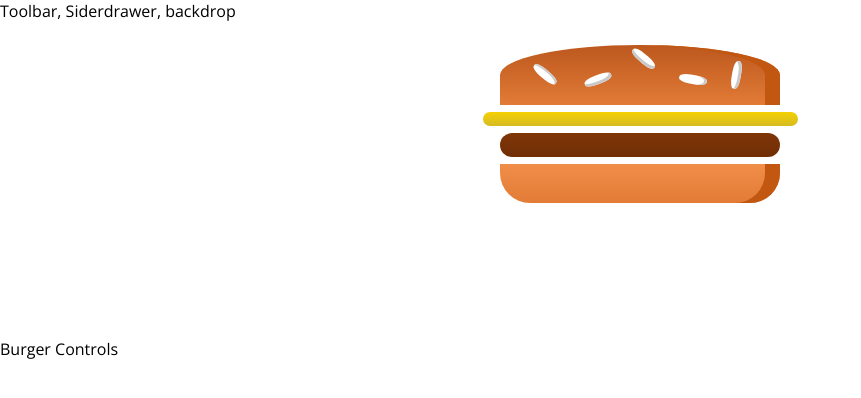
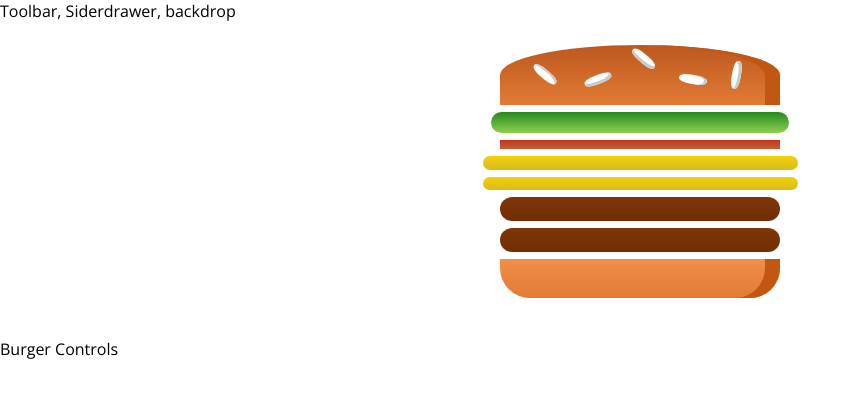
Before and after one commit to amassarwi/react-complete-guide, a React (Create React App) app: page / in a window 1280 px wide. Shown: the top 398 px of the page, without its empty margins (0-861 px from the left). Built offline with nearby package versions, Linux system fonts and the light colour scheme.

Commit message:
output ingredients dynamically

```diff
--- a/src/components/Burger/Burger.jsx
+++ b/src/components/Burger/Burger.jsx
@@ -3,12 +3,17 @@
 import styles from './Burger.module.css';
 import BurgerIngredient from './BurgerIngredient/BurgerIngredient';
 
-const burger = (props) => {
+const burger = ({ingredients}) => {
+  const transformedInredients = Object.keys(ingredients)
+    .map((ingredientKey) => {
+      return [
+        ...Array(ingredients[ingredientKey])
+      ].map((_, i) => <BurgerIngredient key={ingredientKey + i} type={ingredientKey} />);
+    });
   return (
     <div className={styles.Burger}>
       <BurgerIngredient type="bread-top" />
-      <BurgerIngredient type="cheese" />
-      <BurgerIngredient type="meat" />
+      {transformedInredients}
       <BurgerIngredient type="bread-bottom" />
     </div>
   );
--- a/src/containers/BurgerBuilder/BurgerBuilder.jsx
+++ b/src/containers/BurgerBuilder/BurgerBuilder.jsx
@@ -4,10 +4,18 @@
 import Burger from '../../components/Burger/Burger';
 
 class BurgerBuilder extends Component {
+  state = {
+    ingredients: {
+      salad: 1,
+      bacon: 1,
+      cheese: 2,
+      meat: 2,
+    }
+  };
   render() {
     return (
       <Aux>
-        <Burger />
+        <Burger ingredients={this.state.ingredients} />
         <div>Burger Controls</div>
       </Aux>
     );
```
